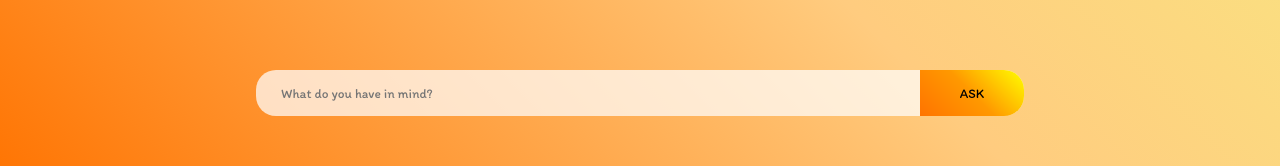
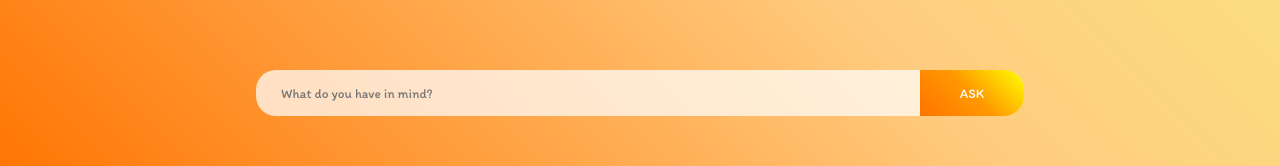
Before and after one commit to chouaib1123/MistralTestChatBot, a Next.js app: page / in a window 1280 px wide. Shown: the part 604-770 px from the top of the page. Built offline with nearby package versions, Linux system fonts and the light colour scheme.

Commit message:
Initial commit

```diff
--- a/src/app/style.css
+++ b/src/app/style.css
@@ -123,13 +123,16 @@ button{
     border-top-right-radius: 20px;
     border-bottom-right-radius: 20px;
     border: none;
-    background: linear-gradient(45deg, rgb(255, 115, 0),rgb(255, 153, 0), yellow);
-    transition-duration: .5s;
+    color: white;
+    background-image: linear-gradient(45deg, rgb(255, 115, 0), rgb(255, 153, 0), yellow);
+    transition:.5s;
 }
+
 .InputField button:hover {
-    color: white;
+    background-image: linear-gradient(60deg, rgb(255, 115, 0), rgb(255, 153, 0), yellow);
+    box-shadow: 0 4px 10px rgba(0, 0, 0, 0.2);
+}
 
-}
 
 .InputField input {
     padding: 10px;
```
